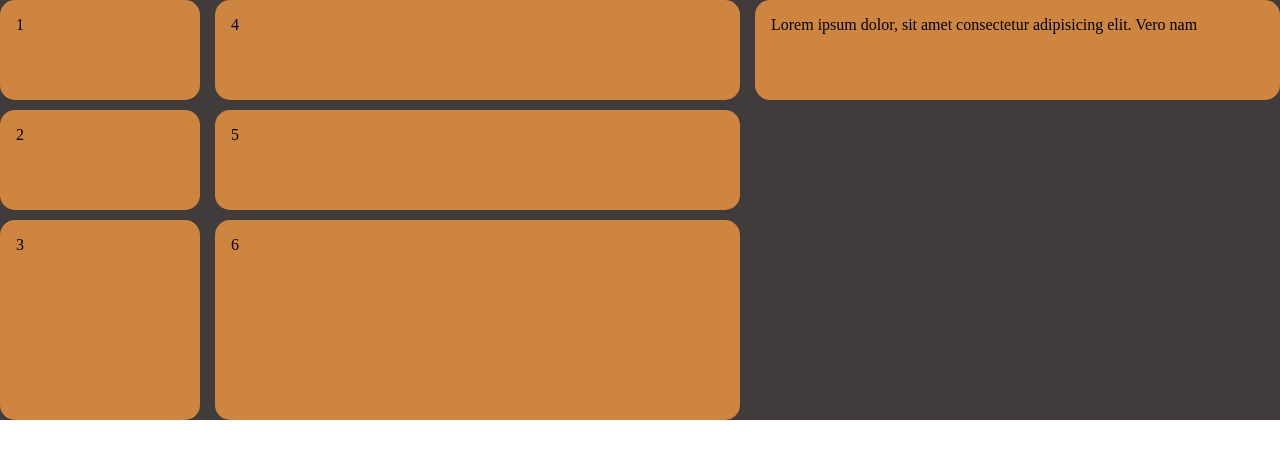
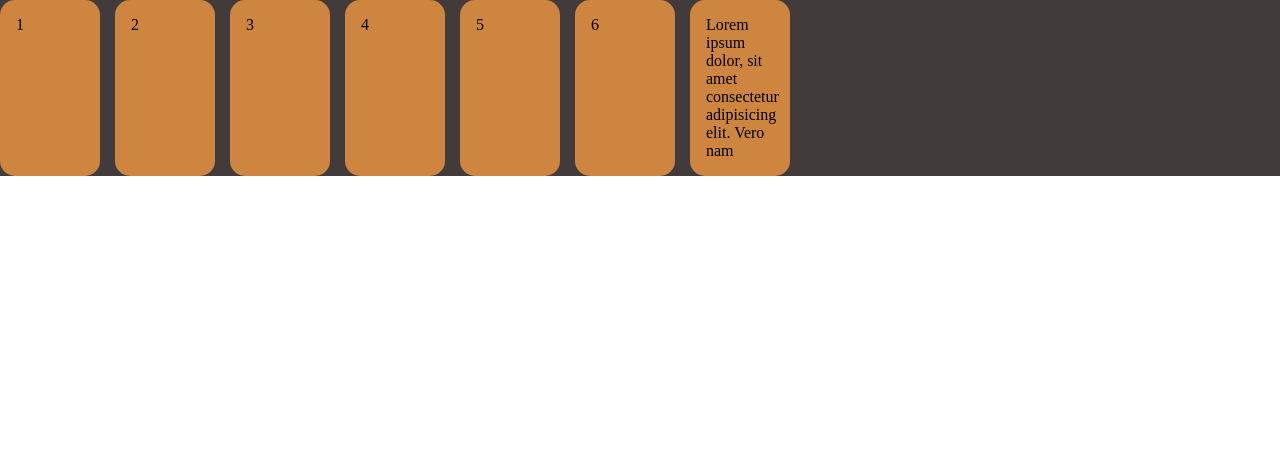
Before and after one commit to Bach1685/grid, a website built with webpack: page src/index.html in a window 1280 px wide. Built offline with nearby package versions, Linux system fonts and the light colour scheme.

Commit message:
auto-fill and auto-fit

```diff
--- a/src/styles.css
+++ b/src/styles.css
@@ -6,10 +6,13 @@ body {
   background-color: rgb(65, 59, 59);
   display: grid;
   gap: 10px 15px;
-  grid-template-columns: 200px 1fr minmax(300px, 1fr);
-  grid-template-rows: minmax(100px, auto) 100px 200px;
-  /* grid-auto-rows: minmax(100px, auto); */
-  grid-auto-flow: column;
+
+  /* ориентируется по минимальному значению */
+  grid-template-columns: repeat(auto-fill, 100px);
+
+
+  /* ориентируется по максимальному значению */
+  /* grid-template-columns: repeat(auto-fit, minmax(200px, 1fr)); */
 }
 
 .container > * {
```
